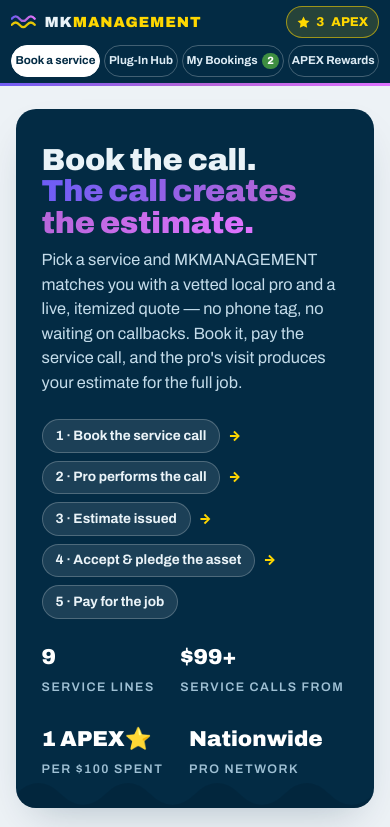
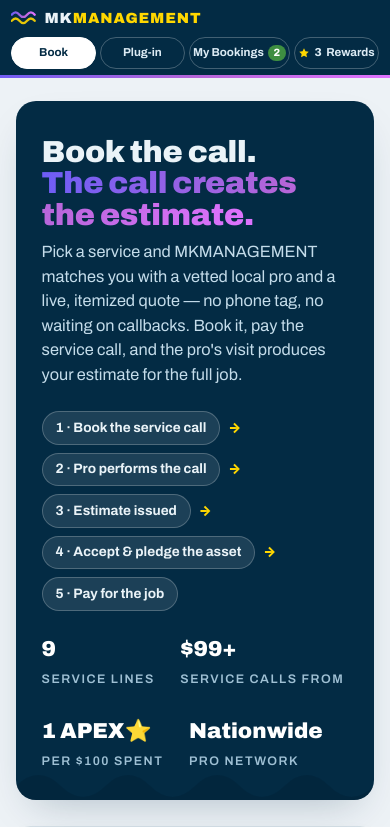
Before and after one commit to solut-ai/MKMANAGEMENT, a plain HTML site: page index.html in a window 390 px wide. Shown: the top 827 px of the page. Drawn offline with Linux system fonts and the light colour scheme.

Commit message:
Mobile tabs: Book, Plug-in, My Bookings, Rewards as one combined button with stars

```diff
--- a/index.html
+++ b/index.html
@@ -102,6 +102,7 @@
         min-height:2.5rem;
       }
       .apex-pill svg{ flex:none; }
+      .label-short{ display:none; }
       /* Condensed sticky menu on mobile: slim brand row, tabs on their own tight row */
       @media (max-width:640px){
         .topbar-in{ padding:.4rem .7rem; gap:.4rem .6rem; }
@@ -109,7 +110,13 @@
         .brand svg{ width:26px; height:19px; }
         .brand-name{ font-size:.92rem; }
         .brand-sub{ display:none; }
-        .apex-pill{ margin-left:auto; min-height:2rem; padding:.25rem .6rem; font-size:.8rem; gap:.3rem; }
+        .label-full{ display:none; }
+        .label-short{ display:inline; }
+        /* Rewards is a single combined button on mobile: the tab carries the star balance, so the separate pill goes away */
+        .apex-pill{ display:none; }
+        .apex-short{ display:inline-flex; align-items:center; gap:.28rem; }
+        .apex-short svg{ flex:none; }
+        .apex-short #apexTabBalance{ font-weight:800; }
         .tabs{ order:3; flex:1 1 100%; margin-left:0; gap:.25rem; flex-wrap:nowrap; }
         .tab{ flex:1; justify-content:center; min-height:2rem; padding:.25rem .2rem; font-size:.72rem; gap:.25rem; white-space:nowrap; }
         .tab .count{ font-size:.66rem; padding:.02rem .35rem; }
@@ -456,10 +463,10 @@
           <span><span class="brand-name">MK<span>MANAGEMENT</span></span><span class="brand-sub">Middleton Solutions</span></span>
         </a>
         <nav class="tabs" role="tablist" aria-label="Site sections">
-          <button class="tab" role="tab" id="tab-book" aria-selected="true" data-view="book">Book a service</button>
-          <button class="tab" role="tab" id="tab-hub" aria-selected="false" data-view="hub">Plug-In Hub</button>
+          <button class="tab" role="tab" id="tab-book" aria-selected="true" data-view="book"><span class="label-full">Book a service</span><span class="label-short">Book</span></button>
+          <button class="tab" role="tab" id="tab-hub" aria-selected="false" data-view="hub"><span class="label-full">Plug-In Hub</span><span class="label-short">Plug-in</span></button>
           <button class="tab" role="tab" id="tab-bookings" aria-selected="false" data-view="bookings">My Bookings <span class="count" id="bookingCount">0</span></button>
-          <button class="tab" role="tab" id="tab-apex" aria-selected="false" data-view="apex">APEX Rewards</button>
+          <button class="tab" role="tab" id="tab-apex" aria-selected="false" data-view="apex" aria-label="APEX Rewards"><span class="label-full">APEX Rewards</span><span class="label-short apex-short"><svg width="12" height="12" viewBox="0 0 24 24" aria-hidden="true"><path d="M12 2.5l2.9 6 6.6.9-4.8 4.6 1.2 6.5L12 17.4 6.1 20.5l1.2-6.5L2.5 9.4l6.6-.9z" fill="#FFD700"/></svg><span id="apexTabBalance">0</span> Rewards</span></button>
         </nav>
         <span class="apex-pill" title="Your APEX balance">
           <svg width="15" height="15" viewBox="0 0 24 24" aria-hidden="true"><path d="M12 2.5l2.9 6 6.6.9-4.8 4.6 1.2 6.5L12 17.4 6.1 20.5l1.2-6.5L2.5 9.4l6.6-.9z" fill="#FFD700"/></svg>
@@ -1393,6 +1400,8 @@
       /* ---------------- Chrome sync / init ---------------- */
       function syncChrome(){
         $("apexPillBalance").textContent = apexBalance();
+        var tabBal = $("apexTabBalance");
+        if (tabBal) tabBal.textContent = apexBalance();
         $("bookingCount").textContent = state.bookings.filter(function(b){ return !b.cancelled; }).length;
       }
       (function init(){
```
